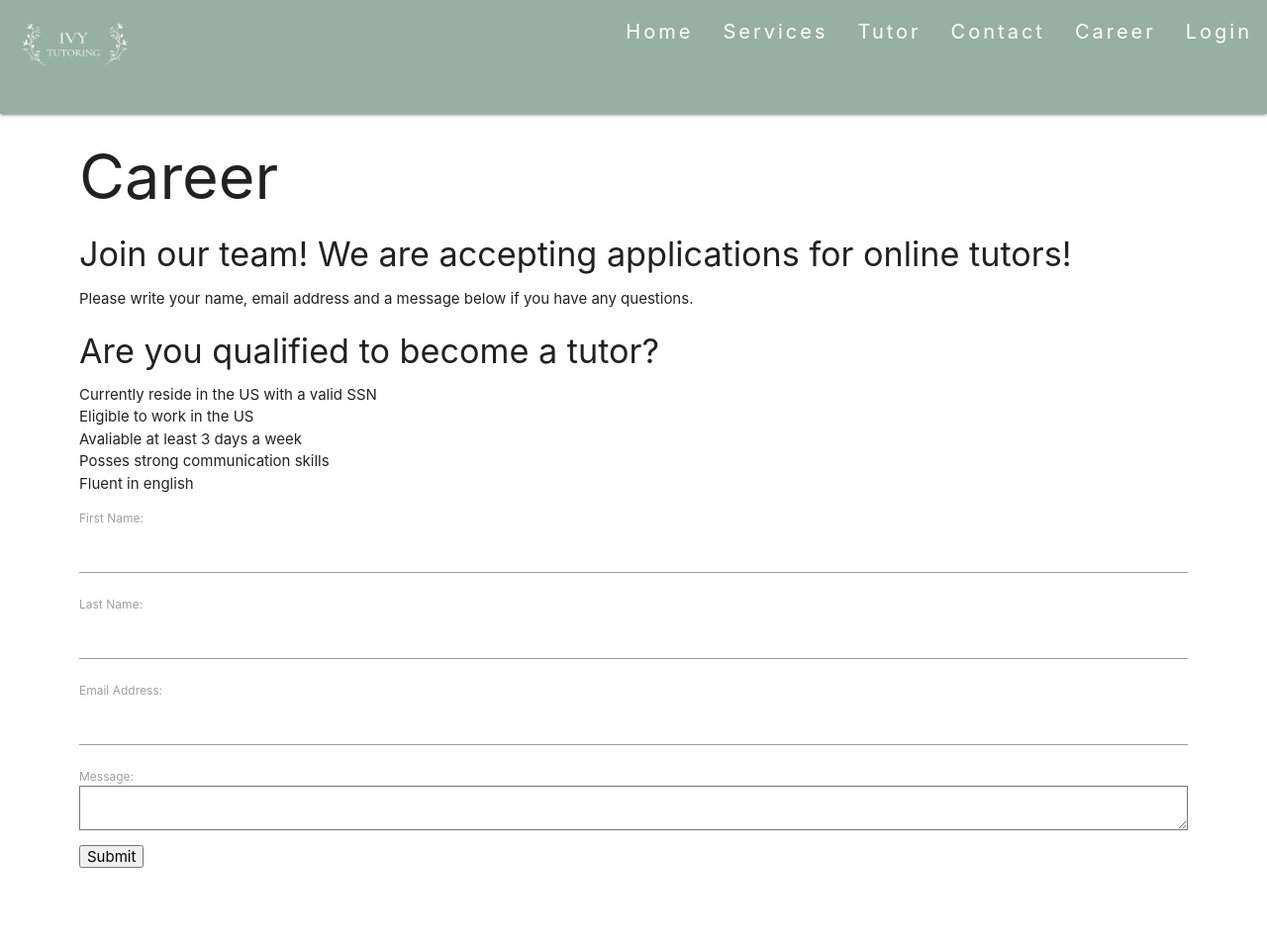
After one commit to IanHShin/Ivy-Tutoring, a Django app: page /Applicant in a window 1280 px wide. The commit adds this page. Shown: the whole page at 99% size. Run offline with Django 3.2, Linux system fonts and the light colour scheme.

Commit message:
Application/Tutor Listing added.

```diff
--- a/IvyTutor/settings.py
+++ b/IvyTutor/settings.py
@@ -127,3 +127,4 @@ STATIC_URL = '/static/'
 STATICFILES_DIRS = (
   os.path.join(BASE_DIR, 'static/'),
 )
+EMAIL_BACKEND = 'django.core.mail.backends.console.EmailBackend'
--- a/main/forms.py
+++ b/main/forms.py
@@ -4,6 +4,7 @@ from django.contrib.auth.hashers import make_password
 from django.core.exceptions import ValidationError
 from django.contrib.auth.forms import UserCreationForm
 from .models import User
+from django.forms import Textarea
 
 class TutorForm(UserCreationForm):
 	date_birth = forms.DateField(label='Date Of Birth', widget = forms.SelectDateWidget(years=range(1900, (int(timezone.localtime().year)))))
@@ -18,3 +19,8 @@ class TutorForm(UserCreationForm):
 		if commit:
 			tutor.save()
 		return tutor
+class ApplicantForm(forms.Form):
+	firstName = forms.CharField(label = "First Name", max_length=30)
+	lastName = forms.CharField(label = "Last Name", max_length = 30)
+	emailAddress = forms.EmailField(label = "Email Address", max_length = 100)
+	message = forms.CharField(widget=forms.Textarea(attrs={"rows":10,"cols":20}),max_length = 500)
--- /dev/null
+++ b/main/templates/main/Applicant.html
@@ -0,0 +1,22 @@
+{%include "main\HeadNav.html" %}
+<div style="margin:80px">
+    <h1>Career</h1>
+    <h4>Join our team! We are accepting applications for online tutors!</h4>
+    <p>
+        Please write your name, email address and a message below if you have any questions.
+    </p>
+    <ul>
+        <h4> Are you qualified to become a tutor?</h4>
+            <li>Currently reside in the US with a valid SSN</li>
+            <li>Eligible to work in the US</li>
+            <li> Avaliable at least 3 days a week</li>
+            <li> Posses strong communication skills</li>
+            <li> Fluent in english<li>
+    </ul>
+
+    <form method="post">
+    {% csrf_token %}
+        {{form.as_p}}
+        <button type="submit">Submit</button>
+    </form>
+</div>
--- a/main/templates/main/HeadNav.html
+++ b/main/templates/main/HeadNav.html
@@ -15,14 +15,15 @@
                     <li><a href = "/"> Home </a></li>
                     <li><a> {{ user.username }}</a></li>
                     <li><a> Services </a></li>
-                    <li><a> Tutor </a></li>
+                    <li><a href = "Tutor"> Tutor </a></li>
                     <li><a> Contact </a></li>
-                    <li><a href="/logout"> Logout </a></li>
+                    <li><a href="logout"> Logout </a></li>
                 {% else %}
                     <li><a href = "/"> Home </a></li>
                     <li><a> Services </a></li>
-                    <li><a> Tutor </a></li>
+                    <li><a href = "Tutor"> Tutor </a></li>
                     <li><a> Contact </a></li>
+                    <li><a href = "Applicant">Career</a></li>
                     <li><a href = "/login"> Login </a></li>
                 {% endif %}
 
--- a/main/urls.py
+++ b/main/urls.py
@@ -4,13 +4,16 @@ from django.contrib.staticfiles.urls import static
 from django.contrib.staticfiles.urls import staticfiles_urlpatterns
 from django.conf import settings
 
+from .views import tutorList
 app_name = 'main'
 
 urlpatterns = [
     path("", views.homepage, name="homepage"),
     path("signup/tutor", views.TutorReg, name = "TutorReg"),
     path("login", views.UserLogin, name = "Login"),
-    path("logout/", views.logout_request, name = "logout")
+    path("logout/", views.logout_request, name = "Logout"),
+    path("Applicant", views.applicant, name = "Applicant"),
+    path("Tutor", tutorList.as_view(), name = "Tutor")
 ]
 if settings.DEBUG:
     urlpatterns += static(settings.MEDIA_URL,
--- a/main/views.py
+++ b/main/views.py
@@ -1,10 +1,13 @@
 from django.http import JsonResponse, Http404, HttpResponse
-from django.contrib.auth.models import Group
+from django.contrib.auth.models import Group, User
 from django.shortcuts import render, get_object_or_404, redirect
 from django.contrib.auth import login, authenticate, logout
 from django.contrib.auth.forms import AuthenticationForm
 from .forms import *
 import json
+from django.views.generic import ListView
+from django.core.mail import send_mail, BadHeaderError
+from django.http import HttpResponse
 
 #IanShin -> homepage, logout_request
 #ChenWei -> TutorReg, UserLogin
@@ -51,3 +54,33 @@ def UserLogin(request):
 def logout_request(request):
 	logout(request)
 	return redirect("main:homepage")
+
+def applicant(request): #consider using main_admins. Could be easier for Melissa
+	if request.method == "POST":
+		form = ApplicantForm(request.POST)
+		if form.is_valid():
+			subject = "New Applicant!"
+			body = {
+				'firstName': form.cleaned_data['firstName'],
+				'lastName': form.cleaned_data['lastName'],
+				'emailAddress': form.cleaned_data['emailAddress'],
+				'message':form.cleaned_data['message'],
+			}
+			message = "\n".join(body.values())
+
+			try:
+				send_mail(subject,message, "admin@example.com",['admin@example.com']) #We will only use this during development. CLI for confirmation
+			except BadHeaderError: #Prevents header injection
+				return HttpResponse("Invalid Header Found")
+			return redirect("main:homepage")
+	form = ApplicantForm()
+	return render(request,"main/Applicant.html", {"form":form})
+
+class tutorList(ListView):
+	model = User
+	template_name = "main/Tutors.html"
+	context_object_name = "users"
+
+	def get_context_data(self,**kwargs):
+		data = super().get_context_data(**kwargs)
+		return data
```
Also changed, not shown: main/templates/main/Tutors.html (added, +18 -0 lines).
